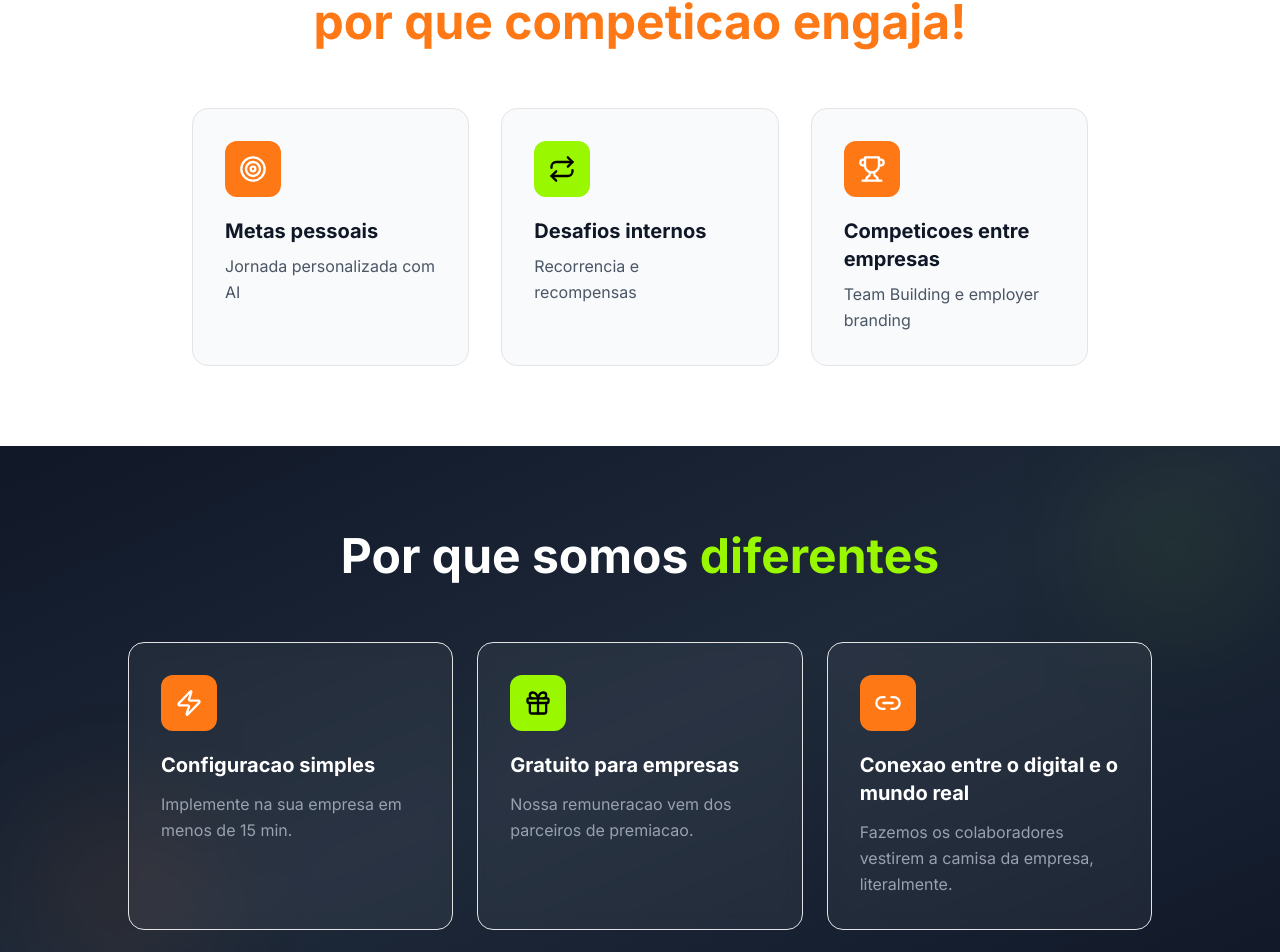
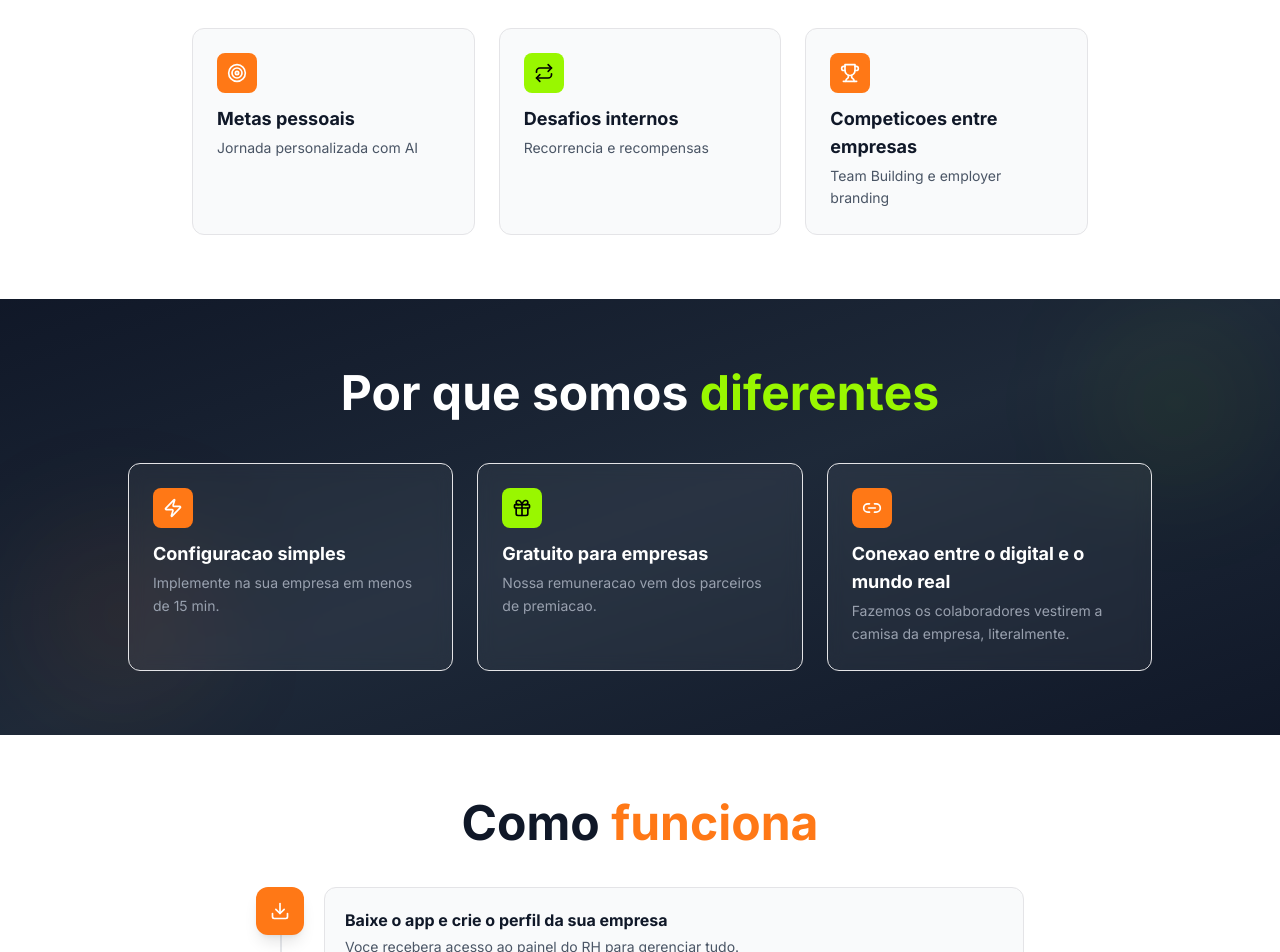
Before and after one commit to meshme-app/meshme-site, a Next.js app: page /para-empresas in a window 1280 px wide. Shown: the part 1588-2540 px from the top of the page. Built offline with nearby package versions, Linux system fonts and the light colour scheme.

Commit message:
fix: standardize card styles and spacing
Consistent icon sizes, padding, margins, and text styles across all cards and sections.

Co-authored-by: null <196791108+rossi-meshme@users.noreply.github.com>

```diff
--- a/components/company-carousel.tsx
+++ b/components/company-carousel.tsx
@@ -54,8 +54,8 @@ export default function CompanyCarousel() {
   const duplicatedCompanies = [...companies, ...companies]
 
   return (
-    <section className="py-16 bg-white">
-      <div className="container mx-auto px-4 mb-8">
+    <section className="py-12 bg-white">
+      <div className="container mx-auto px-4 mb-6">
         <div className="text-center">
           <h2 className="text-3xl lg:text-4xl font-bold text-gray-900 mb-3">
             Empresas que competem com a <span className="text-[#FF7816]">MeshMe</span>
--- a/components/para-empresas/para-empresas-differential.tsx
+++ b/components/para-empresas/para-empresas-differential.tsx
@@ -4,41 +4,41 @@ import { Zap, Gift, Link2 } from "lucide-react"
 
 export default function ParaEmpresasDifferential() {
   return (
-    <section className="py-20 bg-gradient-to-br from-gray-900 via-gray-800 to-gray-900 relative overflow-hidden">
+    <section className="py-16 bg-gradient-to-br from-gray-900 via-gray-800 to-gray-900 relative overflow-hidden">
       {/* Background Elements */}
       <div className="absolute top-10 right-10 w-32 h-32 bg-[#99F700]/10 rounded-full blur-3xl" />
       <div className="absolute bottom-10 left-10 w-40 h-40 bg-[#FF7816]/10 rounded-full blur-3xl" />
 
       <div className="container mx-auto px-4 relative z-10">
         <div className="max-w-5xl mx-auto">
-          <div className="text-center mb-14">
-            <h2 className="text-3xl lg:text-4xl xl:text-5xl font-bold text-white mb-4 leading-tight">
+          <div className="text-center mb-10">
+            <h2 className="text-3xl lg:text-4xl xl:text-5xl font-bold text-white leading-tight">
               Por que somos
               <span className="text-[#99F700]"> diferentes</span>
             </h2>
           </div>
 
           <div className="grid grid-cols-1 md:grid-cols-3 gap-6">
-            <div className="bg-white/5 backdrop-blur-sm rounded-2xl p-8 border border-white/10 hover:border-[#FF7816]/40 transition-all duration-300">
-              <div className="w-14 h-14 bg-[#FF7816] rounded-xl flex items-center justify-center mb-5">
-                <Zap className="h-7 w-7 text-white" />
+            <div className="bg-white/5 backdrop-blur-sm rounded-xl p-6 border border-white/10 hover:border-[#FF7816]/40 transition-all duration-300">
+              <div className="w-10 h-10 bg-[#FF7816] rounded-lg flex items-center justify-center mb-3">
+                <Zap className="h-5 w-5 text-white" />
               </div>
-              <h3 className="text-white text-xl font-bold mb-3">Configuracao simples</h3>
-              <p className="text-gray-400 leading-relaxed">Implemente na sua empresa em menos de 15 min.</p>
+              <h3 className="text-white text-lg font-bold mb-1">Configuracao simples</h3>
+              <p className="text-sm text-gray-400 leading-relaxed">Implemente na sua empresa em menos de 15 min.</p>
             </div>
-            <div className="bg-white/5 backdrop-blur-sm rounded-2xl p-8 border border-white/10 hover:border-[#99F700]/40 transition-all duration-300">
-              <div className="w-14 h-14 bg-[#99F700] rounded-xl flex items-center justify-center mb-5">
-                <Gift className="h-7 w-7 text-black" />
+            <div className="bg-white/5 backdrop-blur-sm rounded-xl p-6 border border-white/10 hover:border-[#99F700]/40 transition-all duration-300">
+              <div className="w-10 h-10 bg-[#99F700] rounded-lg flex items-center justify-center mb-3">
+                <Gift className="h-5 w-5 text-black" />
               </div>
-              <h3 className="text-white text-xl font-bold mb-3">Gratuito para empresas</h3>
-              <p className="text-gray-400 leading-relaxed">Nossa remuneracao vem dos parceiros de premiacao.</p>
+              <h3 className="text-white text-lg font-bold mb-1">Gratuito para empresas</h3>
+              <p className="text-sm text-gray-400 leading-relaxed">Nossa remuneracao vem dos parceiros de premiacao.</p>
             </div>
-            <div className="bg-white/5 backdrop-blur-sm rounded-2xl p-8 border border-white/10 hover:border-[#FF7816]/40 transition-all duration-300">
-              <div className="w-14 h-14 bg-[#FF7816] rounded-xl flex items-center justify-center mb-5">
-                <Link2 className="h-7 w-7 text-white" />
+            <div className="bg-white/5 backdrop-blur-sm rounded-xl p-6 border border-white/10 hover:border-[#FF7816]/40 transition-all duration-300">
+              <div className="w-10 h-10 bg-[#FF7816] rounded-lg flex items-center justify-center mb-3">
+                <Link2 className="h-5 w-5 text-white" />
               </div>
-              <h3 className="text-white text-xl font-bold mb-3">Conexao entre o digital e o mundo real</h3>
-              <p className="text-gray-400 leading-relaxed">Fazemos os colaboradores vestirem a camisa da empresa, literalmente.</p>
+              <h3 className="text-white text-lg font-bold mb-1">Conexao entre o digital e o mundo real</h3>
+              <p className="text-sm text-gray-400 leading-relaxed">Fazemos os colaboradores vestirem a camisa da empresa, literalmente.</p>
             </div>
           </div>
         </div>
--- a/components/para-empresas/para-empresas-features.tsx
+++ b/components/para-empresas/para-empresas-features.tsx
@@ -29,34 +29,31 @@ const steps = [
 
 export default function ParaEmpresasFeatures() {
   return (
-    <section id="funcionalidades" className="py-20 bg-white relative overflow-hidden">
+    <section id="funcionalidades" className="py-16 bg-white relative overflow-hidden">
       <div className="container mx-auto px-4">
-        <div className="text-center mb-16">
-          <h2 className="text-3xl lg:text-4xl xl:text-5xl font-bold text-gray-900 mb-4">
+        <div className="text-center mb-10">
+          <h2 className="text-3xl lg:text-4xl xl:text-5xl font-bold text-gray-900">
             Como <span className="text-[#FF7816]">funciona</span>
           </h2>
         </div>
 
-        <div className="max-w-4xl mx-auto">
+        <div className="max-w-3xl mx-auto">
           <div className="relative">
             {/* Vertical line connecting steps */}
-            <div className="absolute left-8 top-10 bottom-10 w-0.5 bg-gray-200 hidden md:block" />
+            <div className="absolute left-6 top-8 bottom-8 w-0.5 bg-gray-200 hidden md:block" />
 
-            <div className="space-y-12">
+            <div className="space-y-6">
               {steps.map((step, index) => (
-                <div key={index} className="relative flex items-start gap-8">
+                <div key={index} className="relative flex items-start gap-5">
                   {/* Step number circle */}
-                  <div className={`relative z-10 flex-shrink-0 w-16 h-16 ${step.color} rounded-2xl flex items-center justify-center shadow-lg`}>
-                    <step.icon className={`h-7 w-7 ${step.color === "bg-[#99F700]" ? "text-black" : "text-white"}`} />
+                  <div className={`relative z-10 flex-shrink-0 w-12 h-12 ${step.color} rounded-xl flex items-center justify-center shadow-lg`}>
+                    <step.icon className={`h-5 w-5 ${step.color === "bg-[#99F700]" ? "text-black" : "text-white"}`} />
                   </div>
 
                   {/* Content */}
-                  <div className="flex-1 bg-gray-50 rounded-2xl p-8 border border-gray-100 hover:border-[#FF7816]/20 hover:shadow-md transition-all duration-300">
-                    <div className="flex items-center gap-3 mb-3">
-                      <span className="text-3xl font-bold text-gray-200">{step.number}</span>
-                      <h3 className="text-xl font-bold text-gray-900">{step.title}</h3>
-                    </div>
-                    <p className="text-gray-600 leading-relaxed">{step.description}</p>
+                  <div className="flex-1 bg-gray-50 rounded-xl p-5 border border-gray-100 hover:border-[#FF7816]/20 hover:shadow-md transition-all duration-300">
+                    <h3 className="text-base font-bold text-gray-900 mb-1">{step.title}</h3>
+                    <p className="text-sm text-gray-600 leading-relaxed">{step.description}</p>
                   </div>
                 </div>
               ))}
@@ -64,7 +61,7 @@ export default function ParaEmpresasFeatures() {
           </div>
 
           {/* CTA */}
-          <div className="text-center mt-16">
+          <div className="text-center mt-10">
             <Button size="lg" className="bg-[#FF7816] hover:bg-[#FF7816]/90 text-white group h-14 px-8 text-base font-bold" asChild>
               <a href="https://api.whatsapp.com/send/?phone=5511917790769&text=Ol%C3%A1!%20Gostaria%20de%20conferir%20exemplos%20de%20um%20plano%20anual%20MeshMe." target="_blank" rel="noopener noreferrer">
                 Confira exemplos de um plano anual
--- a/components/para-empresas/para-empresas-problem.tsx
+++ b/components/para-empresas/para-empresas-problem.tsx
@@ -4,41 +4,41 @@ import { Target, Repeat, Trophy, Sparkles } from "lucide-react"
 
 export default function ParaEmpresasProblem() {
   return (
-    <section className="py-20 bg-white relative overflow-hidden">
+    <section className="py-16 bg-white relative overflow-hidden">
       <div className="container mx-auto px-4">
         <div className="max-w-4xl mx-auto text-center">
-          <div className="inline-flex items-center gap-2 bg-[#FF7816]/10 text-[#FF7816] px-4 py-2 rounded-full text-sm font-semibold mb-6">
+          <div className="inline-flex items-center gap-2 bg-[#FF7816]/10 text-[#FF7816] px-4 py-2 rounded-full text-sm font-semibold mb-4">
             <Sparkles className="h-4 w-4" />
             Nossa especialidade
           </div>
 
-          <h2 className="text-3xl lg:text-4xl xl:text-5xl font-bold text-gray-900 mb-4 leading-tight">
+          <h2 className="text-3xl lg:text-4xl xl:text-5xl font-bold text-gray-900 mb-10 leading-tight">
             Somos especialistas em competicoes,
             <br />
             <span className="text-[#FF7816]">por que competicao engaja!</span>
           </h2>
 
-          <div className="grid grid-cols-1 md:grid-cols-3 gap-8 mt-14">
-            <div className="bg-gray-50 rounded-2xl p-8 text-left border border-gray-100 hover:border-[#FF7816]/30 hover:shadow-lg transition-all duration-300">
-              <div className="w-14 h-14 bg-[#FF7816] rounded-xl flex items-center justify-center mb-5">
-                <Target className="h-7 w-7 text-white" />
+          <div className="grid grid-cols-1 md:grid-cols-3 gap-6">
+            <div className="bg-gray-50 rounded-xl p-6 text-left border border-gray-100 hover:border-[#FF7816]/30 hover:shadow-lg transition-all duration-300">
+              <div className="w-10 h-10 bg-[#FF7816] rounded-lg flex items-center justify-center mb-3">
+                <Target className="h-5 w-5 text-white" />
               </div>
-              <h3 className="text-xl font-bold text-gray-900 mb-2">Metas pessoais</h3>
-              <p className="text-gray-600 leading-relaxed">Jornada personalizada com AI</p>
+              <h3 className="text-lg font-bold text-gray-900 mb-1">Metas pessoais</h3>
+              <p className="text-sm text-gray-600 leading-relaxed">Jornada personalizada com AI</p>
             </div>
-            <div className="bg-gray-50 rounded-2xl p-8 text-left border border-gray-100 hover:border-[#99F700]/30 hover:shadow-lg transition-all duration-300">
-              <div className="w-14 h-14 bg-[#99F700] rounded-xl flex items-center justify-center mb-5">
-                <Repeat className="h-7 w-7 text-black" />
+            <div className="bg-gray-50 rounded-xl p-6 text-left border border-gray-100 hover:border-[#99F700]/30 hover:shadow-lg transition-all duration-300">
+              <div className="w-10 h-10 bg-[#99F700] rounded-lg flex items-center justify-center mb-3">
+                <Repeat className="h-5 w-5 text-black" />
               </div>
-              <h3 className="text-xl font-bold text-gray-900 mb-2">Desafios internos</h3>
-              <p className="text-gray-600 leading-relaxed">Recorrencia e recompensas</p>
+              <h3 className="text-lg font-bold text-gray-900 mb-1">Desafios internos</h3>
+              <p className="text-sm text-gray-600 leading-relaxed">Recorrencia e recompensas</p>
             </div>
-            <div className="bg-gray-50 rounded-2xl p-8 text-left border border-gray-100 hover:border-[#FF7816]/30 hover:shadow-lg transition-all duration-300">
-              <div className="w-14 h-14 bg-[#FF7816] rounded-xl flex items-center justify-center mb-5">
-                <Trophy className="h-7 w-7 text-white" />
+            <div className="bg-gray-50 rounded-xl p-6 text-left border border-gray-100 hover:border-[#FF7816]/30 hover:shadow-lg transition-all duration-300">
+              <div className="w-10 h-10 bg-[#FF7816] rounded-lg flex items-center justify-center mb-3">
+                <Trophy className="h-5 w-5 text-white" />
               </div>
-              <h3 className="text-xl font-bold text-gray-900 mb-2">Competicoes entre empresas</h3>
-              <p className="text-gray-600 leading-relaxed">Team Building e employer branding</p>
+              <h3 className="text-lg font-bold text-gray-900 mb-1">Competicoes entre empresas</h3>
+              <p className="text-sm text-gray-600 leading-relaxed">Team Building e employer branding</p>
             </div>
           </div>
         </div>
```
Also changed, not shown: components/para-empresas/para-empresas-cta.tsx (+49 -49 lines).
